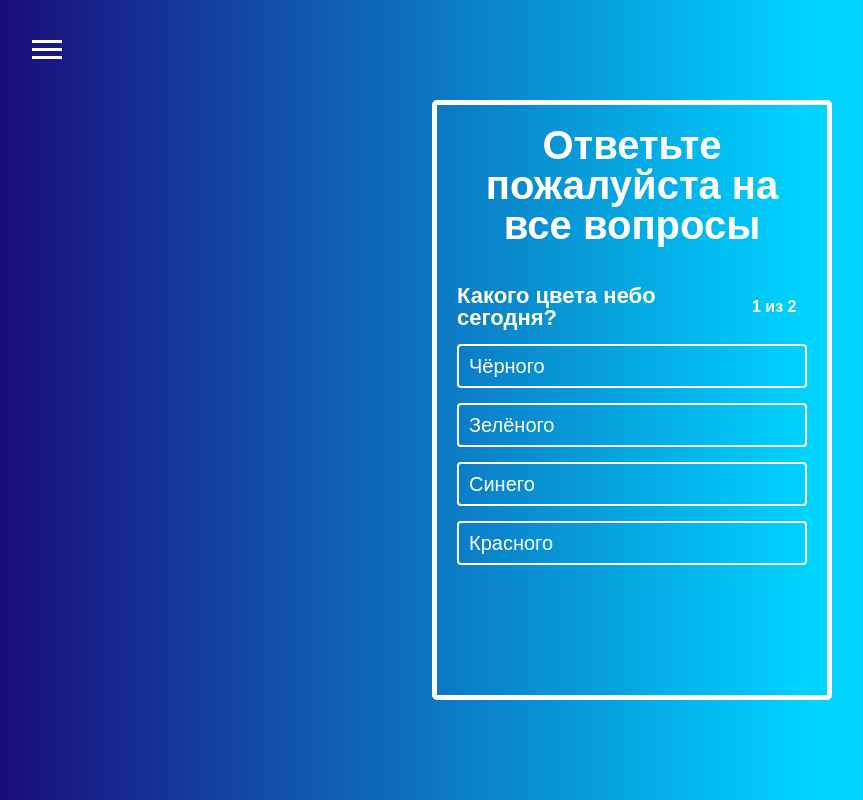
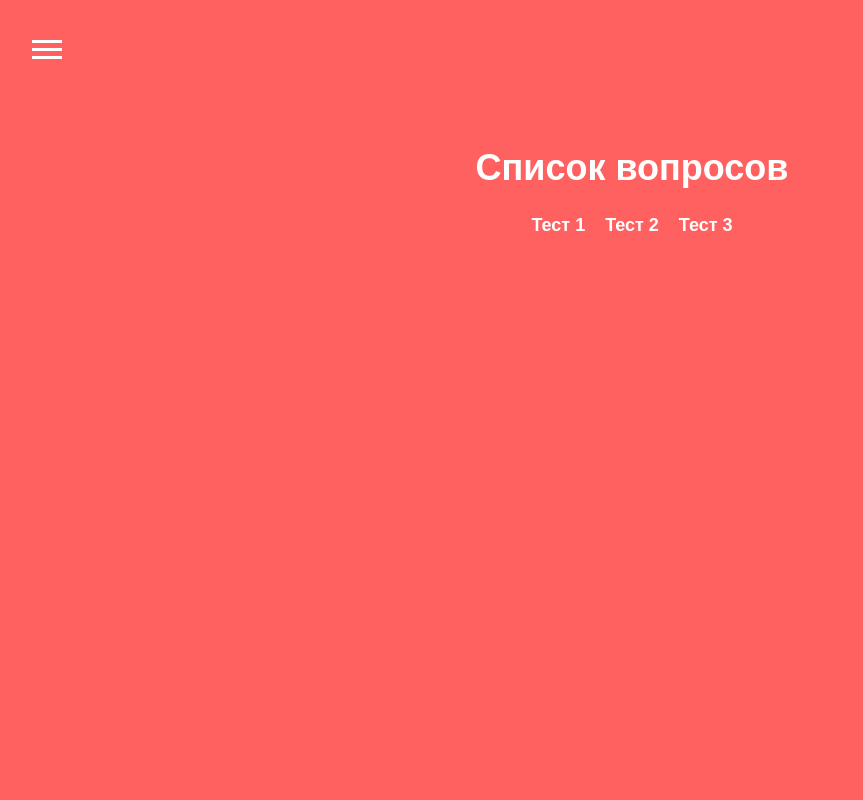
Before and after one commit to Vikitoki/ReactMProject, a React app: page / in a window 1280 px wide. Shown: the whole page, without its empty margins (8-871 px from the left). Built offline with nearby package versions, Linux system fonts and the light colour scheme.

Commit message:
Реализована навигация по приложению с помощью react-dom-router

```diff
--- a/package.json
+++ b/package.json
@@ -29,6 +29,7 @@
     "mini-css-extract-plugin": "^1.3.4",
     "node-sass": "^5.0.0",
     "optimize-css-assets-webpack-plugin": "^5.0.4",
+    "react-router-dom": "^5.2.0",
     "sass-loader": "^10.1.1",
     "terser-webpack-plugin": "^5.1.1",
     "webpack": "^5.17.0",
--- a/source/components/app/app.js
+++ b/source/components/app/app.js
@@ -1,12 +1,21 @@
 import React, { Component } from "react";
 import Layout from "../../hoc/layout/layout";
 import Quiz from "../../containers/quiz/quiz";
+import QuizCreator from "../../containers/quiz-creator/quiz-creator";
+import QuizList from "../../containers/quiz-list/quiz-list";
+import Auth from "../../containers/auth/auth";
+import { Route, Switch } from "react-router-dom";
 
 export default class App extends Component {
   render() {
     return (
       <Layout>
-        <Quiz />
+        <Switch>
+          <Route path="/auth" component={Auth} />
+          <Route path="/quiz-creator" component={QuizCreator} />
+          <Route path="/quiz/:id" component={Quiz} />
+          <Route path="/" component={QuizList} />
+        </Switch>
       </Layout>
     );
   }
--- a/source/components/finnaly-results/finnaly-results.js
+++ b/source/components/finnaly-results/finnaly-results.js
@@ -1,5 +1,6 @@
 import React from "react";
 import Button from "../UI/Button/Button";
+import { Link } from "react-router-dom";
 import "./finnaly-results.scss";
 
 const FinnalyResults = ({ quiz, results, onRetry }) => {
@@ -56,9 +57,11 @@ const FinnalyResults = ({ quiz, results, onRetry }) => {
               Повторить
             </Button>
 
-            <Button onClick={onRetry} type="succes">
-              Переключиться на лист с вопросами
-            </Button>
+            <Link to={"/"}>
+              <Button onClick={onRetry} type="succes">
+                Переключиться на список тестов
+              </Button>
+            </Link>
           </div>
         </div>
       </div>
--- a/source/components/index.js
+++ b/source/components/index.js
@@ -1,8 +1,14 @@
 import React from "react";
 import ReactDom from "react-dom";
+import { BrowserRouter } from "react-router-dom";
+import App from "./app/app";
 
 import "./styles/style.scss";
 
-import App from "./app/app";
+const application = (
+  <BrowserRouter>
+    <App />
+  </BrowserRouter>
+);
 
-ReactDom.render(<App />, document.getElementById("intro"));
+ReactDom.render(application, document.getElementById("intro"));
--- a/source/components/navigation/drawer/drawer.js
+++ b/source/components/navigation/drawer/drawer.js
@@ -1,4 +1,5 @@
 import React, { Component } from "react";
+import { NavLink } from "react-router-dom";
 
 import "./drawer.scss";
 
@@ -6,16 +7,20 @@ export default class Drawer extends Component {
   constructor(props) {
     super(props);
 
-    this.links = [1, 2, 3];
+    this.links = [
+      { to: "/", label: "Список", exact: true },
+      { to: "/auth", label: "Авторизация", exact: false },
+      { to: "/quiz-creator", label: "Создать тест", exact: true },
+    ];
   }
 
   renderLinks = () => {
-    return this.links.map((link, index) => {
+    return this.links.map(({ to, label, exact }, index) => {
       return (
         <li key={index}>
-          <a href="#" className="drawer__link">
-            {link}
-          </a>
+          <NavLink to={to} exact={exact} activeClassName={'d-active'} className="drawer__link">
+            {label}
+          </NavLink>
         </li>
       );
     });
--- /dev/null
+++ b/source/containers/auth/auth.js
@@ -0,0 +1,7 @@
+import React, { Component } from "react";
+
+export default class Auth extends Component {
+  render() {
+    return <h1>Auth</h1>;
+  }
+}
--- /dev/null
+++ b/source/containers/quiz-creator/quiz-creator.js
@@ -0,0 +1,7 @@
+import React, { Component } from "react";
+
+export default class QuizCreator extends Component {
+  render() {
+    return <h1>QuizCreator</h1>;
+  }
+}
--- /dev/null
+++ b/source/containers/quiz-list/quiz-list.js
@@ -0,0 +1,33 @@
+import React, { Component } from "react";
+import { NavLink } from "react-router-dom";
+
+import "./quiz-list.scss";
+
+export default class QuizList extends Component {
+  renderQuizItems = () => {
+    return [1, 2, 3].map((quiz, index) => {
+      return (
+        <li key={index}>
+          <NavLink to={"/quiz/" + quiz} className="quiz-list__link">
+            Тест {quiz}
+          </NavLink>
+        </li>
+      );
+    });
+  };
+
+  render() {
+    return (
+      <>
+        <div className="quiz-list">
+          <div className="quiz-list__title">
+            <h1>Список вопросов</h1>
+          </div>
+          <nav className="quiz-list__nav">
+            <ul className="quiz-list__choice">{this.renderQuizItems()}</ul>
+          </nav>
+        </div>
+      </>
+    );
+  }
+}
--- /dev/null
+++ b/source/containers/quiz-list/quiz-list.scss
@@ -0,0 +1,46 @@
+.quiz-list {
+  padding-top: 150px;
+  width: 100%;
+  flex: 1 1 auto;
+
+  text-align: center;
+
+  &__nav {
+    margin-top: 30px;
+    width: 100%;
+    min-height: 40px;
+  }
+
+  &__title {
+    font-size: 36px;
+    font-weight: 700;
+    color: #fff;
+  }
+
+  &__choice {
+    display: flex;
+    justify-content: center;
+    align-items: center;
+
+    li {
+      display: block;
+      margin-right: 20px;
+
+      font-size: 18px;
+      font-weight: 700;
+      color: #fff;
+
+      &:last-child {
+        margin-right: 0;
+      }
+
+      a {
+        color: #fff;
+
+        &:hover {
+          text-decoration: underline;
+        }
+      }
+    }
+  }
+}
--- a/source/containers/quiz/quiz.js
+++ b/source/containers/quiz/quiz.js
@@ -35,6 +35,7 @@ export default class Quiz extends Component {
       },
     ],
   };
+
 
   onQuestionClick = (itemId) => {
     if (this.state.answerState) {
--- a/source/hoc/layout/layout.scss
+++ b/source/hoc/layout/layout.scss
@@ -7,5 +7,7 @@
   &__main {
 		display: flex;
     flex: 1 1 auto;
+
+		background-color: rgb(255, 96, 96);
   }
 }
```
Also changed, not shown: source/components/index.html (line endings or trailing spaces), 1 other file.
